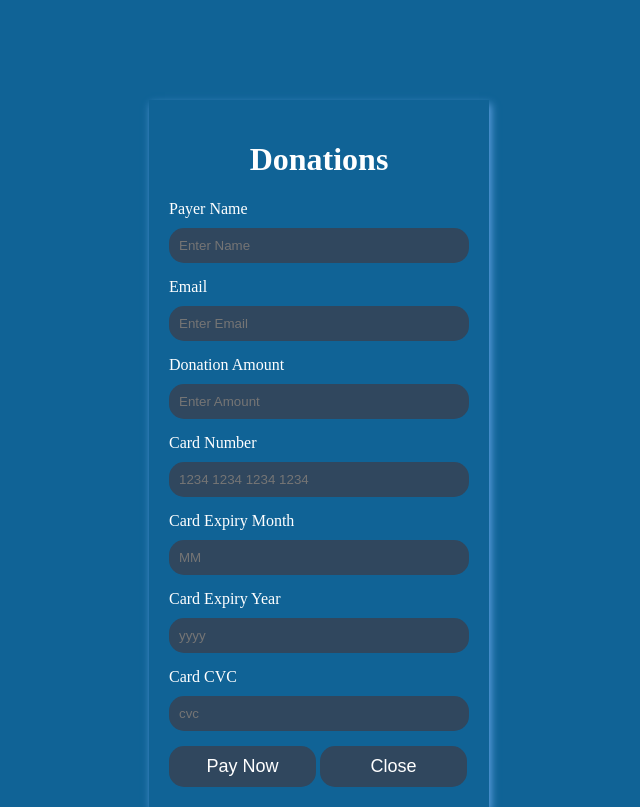
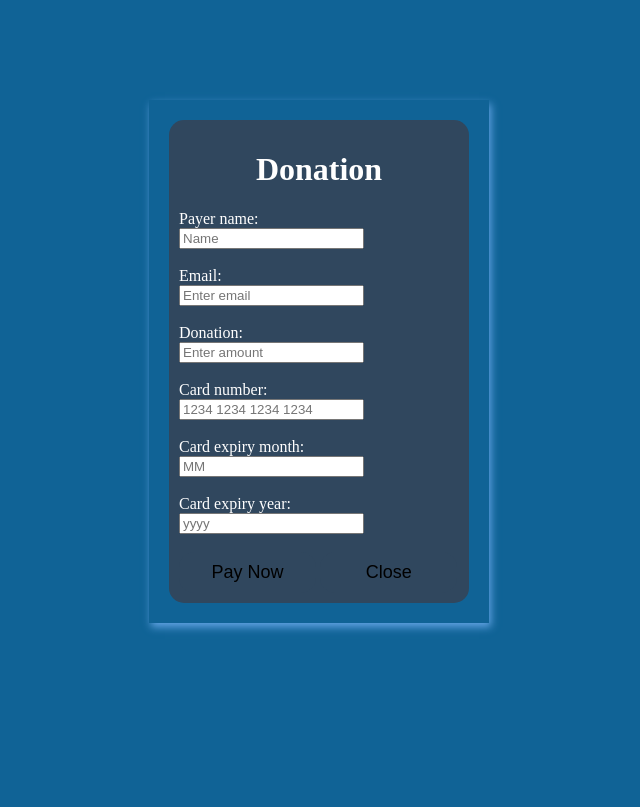
Before and after one commit to LubnaJJ/turtle1, a plain HTML site: page DF.html in a window 1280 px wide. Shown: the whole page, without its empty margins (321-961 px from the left). Drawn offline with Linux system fonts and the light colour scheme.

Commit message:
Add files via upload
1st commit

```diff
--- a/BT2.css
+++ b/BT2.css
@@ -204,7 +204,6 @@ section {
     margin: 40px;
     font-family: Arial, Helvetica, sans-serif;
     display: inline-block;
-    background-color: 2px black;
     padding: 10px;
 }
 .section-4:hover {
--- a/DF.css
+++ b/DF.css
@@ -4,7 +4,7 @@ body {
     background-color: #106396;
 }
 form {
-    width: 600px;
+    width: 300px;
     margin: 100px auto 0 auto;
     padding: 20px;
     box-shadow: 2px 4px 8px 0 #61a3e4;
@@ -19,15 +19,9 @@ h1 {
     border: none;
     border-radius: 15px;
     box-sizing: border-box;
-    margin: 10px 0 15px 0;
     background-color: #30475e;
 }
-.box1 {
-    display: inline-block;
-    border: none;
-    border-radius: 15px;
-    margin: 10px 0 15px 0;
-}
+
 .btn {
     width: 49%;
     padding: 10px;
@@ -35,7 +29,7 @@ h1 {
     border-radius: 15px;
     background-color: #30475e;
     font-size: 18px;
-    color: white;box-shadow: #30475e;
+
 }
 .btn:hover {
     background-color: #8caccd;
--- a/DF.html
+++ b/DF.html
@@ -4,7 +4,7 @@
         <meta charset="UTF-8">
         <meta name="viewport" content="width=device-width, initial scale=1.0">
         <title>Donation Form</title>
-        <link rel="stylesheet" href="PF.css">
+        <link rel="stylesheet" href="DF.css">
     </head>
     <body>
 
@@ -12,34 +12,35 @@
         <!-- donations form -->
 
 
-        <form action="action">
-            <h1>Donations</h1>
-            <label for="name">Payer Name</label><br>
-            <input class="box1" name="name" id="name" placeholder="Enter Name"><br>
-
-            <label for="Email">Email</label><br>
-            <input class="box1" name="email" id="email" placeholder="Enter Email"><br>
-
-            <label for="Email">Donation Amount</label><br>
-            <input class="box1" name="Donation Amount" id="amount" placeholder="Enter Amount"><br>
-
-            <label for="cardnum">Card Number</label><br>
-            <input class="box1" name="number" id="number" placeholder="1234 1234 1234 1234"><br>
 
 
-                <label for="cardexp">Card Expiry Month</label><br>
-            <input class="box1" type="text" name="month" id="month" placeholder="MM"><br>
+        <form>
+            <div class="box1">
 
+            <h1>Donation</h1>
+            <label>
+            Payer name:<br> <input type="text" name="pname" id="name" placeholder="Name">
+            </label><br><br>
 
+            <label>
+            Email:<br> <input type="email" name="email" id="email" placeholder="Enter email">
+            </label><br><br>
 
-                <label for="cardye">Card Expiry Year</label><br>
-            <input class="box1" type="text" name="year" id="year" placeholder="yyyy"><br>
+            <label>
+            Donation:<br> <input type="text" name="donation" id="amount" placeholder="Enter amount">
+            </label><br><br>
 
+            <label>
+                Card number:<br> <input type="text" name="number" id="number" placeholder="1234 1234 1234 1234">
+            </label><br><br>
 
+            <label>
+                Card expiry month:<br> <input type="text" name="month" id="month" placeholder="MM">
+            </label><br><br>
 
-            <label for="cardCVC">Card CVC</label><br>
-            <input class="box1" type="text" name="cvc" id="cvc" placeholder="cvc"><br>
-
+            <label>
+                Card expiry year:<br> <input type="text" name="year" id="year" placeholder="yyyy">
+            </label><br><br>
 
             <button class="btn" type="text">Pay Now</button>
 
@@ -47,6 +48,12 @@
             <a href="P&D.html">
             <button class="btn" type="button">Close</button>
             </a>
+
+            </div>
+
+
         </form>
+
+
     </body>
 </html>
--- a/KG2.css
+++ b/KG2.css
@@ -183,7 +183,6 @@ section {
     margin: 40px;
     font-family: Arial, Helvetica, sans-serif;
     display: inline-block;
-    background-color: 2px black;
 }
 .section-3:hover {
     box-shadow: 2px 2px 10px black;
--- a/OH2.css
+++ b/OH2.css
@@ -142,7 +142,7 @@ section {
     margin: 40px;
     font-family: Arial, Helvetica, sans-serif;
     display: inline-block;
-    background-color: 2px black;
+    background-color: 1px 1px 2px black;
 }
 .section2:hover {
     box-shadow: 2px 2px 10px black;
@@ -172,6 +172,10 @@ section {
     font-family: Arial, Helvetica, sans-serif;
     display: inline-block;
 }
+
+
+/* right, downwards and the level of blur of the shadow */
+
 .section3:hover {
     box-shadow: 2px 2px 10px black;
 }
--- a/PF.css
+++ b/PF.css
@@ -35,7 +35,6 @@ h1 {
     border-radius: 15px;
     background-color: #30475e;
     font-size: 18px;
-    color: white;box-shadow: #30475e;
 }
 .btn:hover {
     background-color: #8caccd;
--- a/index.css
+++ b/index.css
@@ -206,7 +206,7 @@ img{
     margin: 40px;
     font-family: Arial, Helvetica, sans-serif;
     display: inline-block;
-    background-color: 2px black;
+
 }
 .section5:hover {
     box-shadow: 2px 2px 10px black;
```
Also changed, not shown: PF.html (+22 -19 lines), index.html (+15 -15 lines), BT2.html (line endings or trailing spaces), HH2.css (line endings or trailing spaces), HH2.html (line endings or trailing spaces), KG2.html (line endings or trailing spaces), OH2.html (line endings or trailing spaces), P&D.css (line endings or trailing spaces), P&D.html (line endings or trailing spaces), TCC.css (line endings or trailing spaces), TCC.html (line endings or trailing spaces), THR2.css (line endings or trailing spaces), THR2.html (line endings or trailing spaces).
